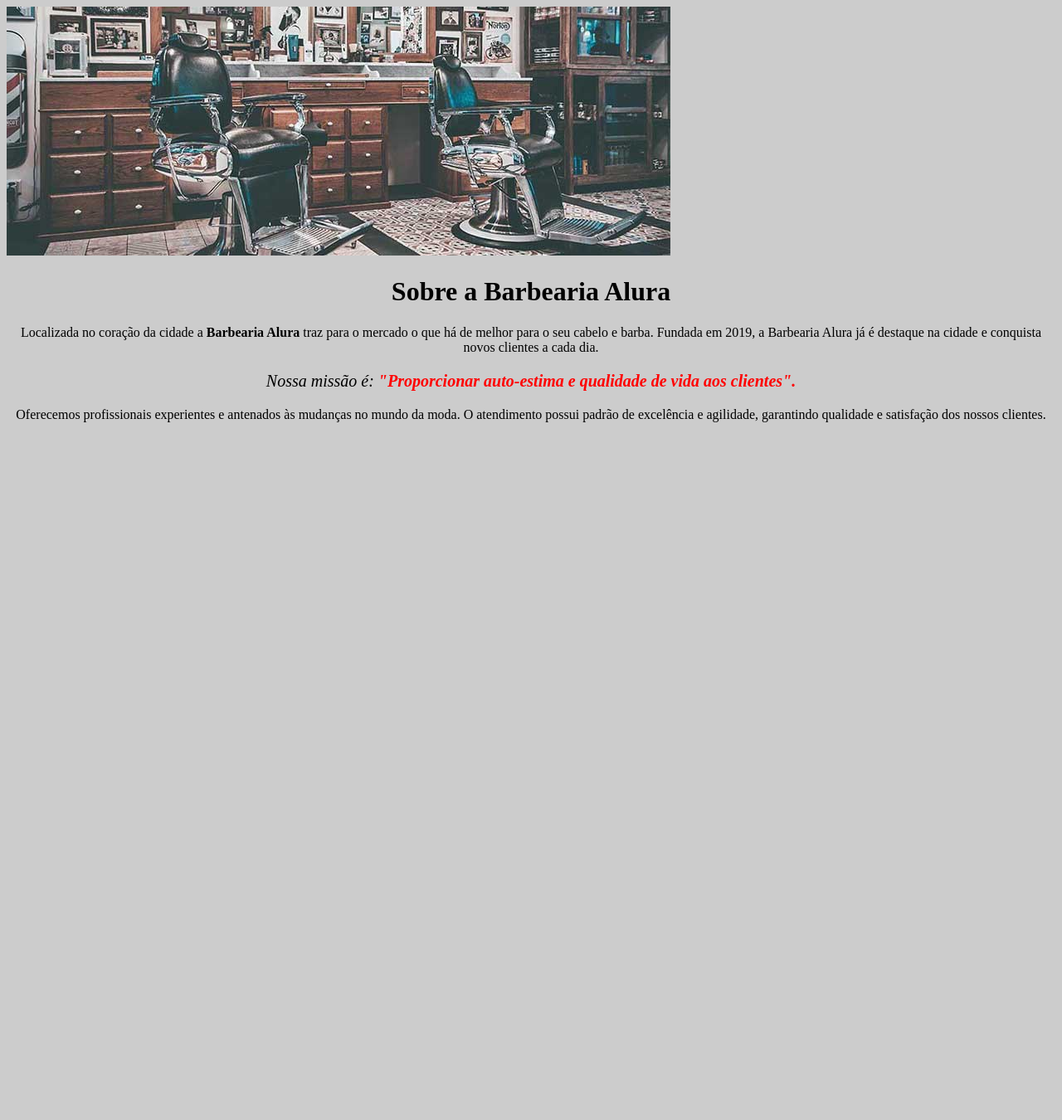
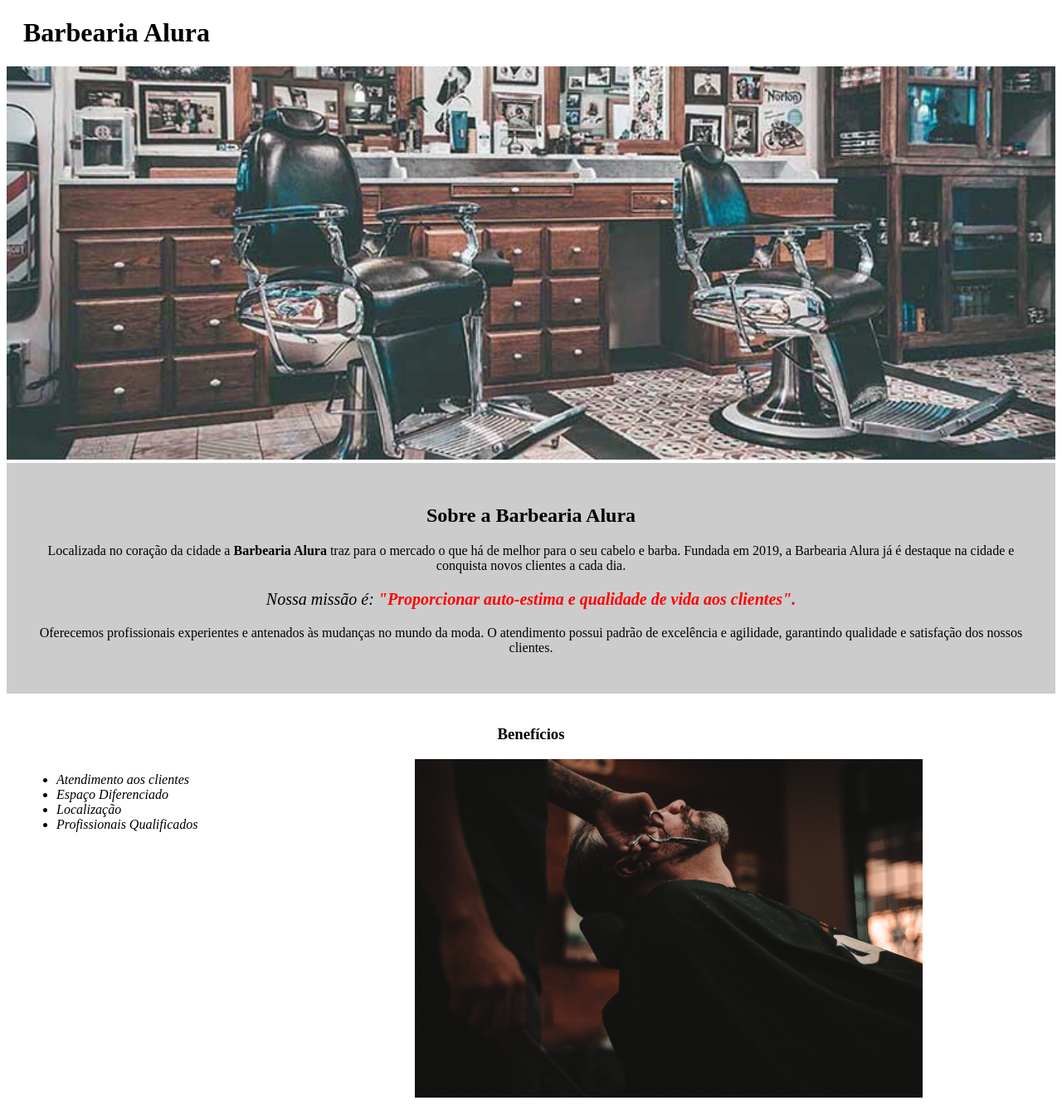
Before and after one commit to LeonardoKleimpaul/alura-one, a plain HTML site: page HTLM_CSS/Barbeiaria_Alura/Barbearia_Alura.html in a window 1280 px wide. Shown: the whole page at 83% size. Before the commit the page ends 800 px from the top, so only its background shows below. Drawn offline with Linux system fonts and the light colour scheme.

Commit message:
att barbearia alura

```diff
--- a/HTLM_CSS/Barbeiaria_Alura/Barbearia_Alura.html
+++ b/HTLM_CSS/Barbeiaria_Alura/Barbearia_Alura.html
@@ -6,19 +6,24 @@
     <link rel="stylesheet" href="style.css" />
   </head>
   <body>
-    <img src="banner.jpg"/>
-    <h1>Sobre a Barbearia Alura</h1>
+    <header>
+      <h1 class="titulo-principal">Barbearia Alura</h1>
+    </header>
+    <img id="banner" src="banner.jpg" />
+    <div class="principal">
+      <h2 class="titulo-centralizado">Sobre a Barbearia Alura</h2>
       <p>
         Localizada no coração da cidade a <strong>Barbearia Alura</strong> traz
         para o mercado o que há de melhor para o seu cabelo e barba. Fundada em
-      2019, a Barbearia Alura já é destaque na cidade e conquista novos clientes
-      a cada dia.
+        2019, a Barbearia Alura já é destaque na cidade e conquista novos
+        clientes a cada dia.
       </p>
       <p id="missao">
         <em
           >Nossa missão é:
           <strong
-          >"Proporcionar auto-estima e qualidade de vida aos clientes".</strong
+            >"Proporcionar auto-estima e qualidade de vida aos
+            clientes".</strong
           ></em
         >
       </p>
@@ -27,5 +32,18 @@
         moda. O atendimento possui padrão de excelência e agilidade, garantindo
         qualidade e satisfação dos nossos clientes.
       </p>
+    </div>
+
+    <div class="beneficios">
+      <h3 class="titulo-centralizado">Benefícios</h3>
+      <ul>
+        <li class="itens">Atendimento aos clientes</li>
+        <li class="itens">Espaço Diferenciado</li>
+        <li class="itens">Localização</li>
+        <li class="itens">Profissionais Qualificados</li>
+      </ul>
+
+      <img src="beneficios.jpg" class="imagemBeneficios" />
+    </div>
   </body>
 </html>
--- a/HTLM_CSS/Barbeiaria_Alura/style.css
+++ b/HTLM_CSS/Barbeiaria_Alura/style.css
@@ -1,8 +1,20 @@
 body {
-  background: #cccccc;
 }
 
-h1 {
+#banner {
+  width: 100%;
+}
+
+.principal {
+  background: #cccccc;
+  padding: 30px;
+}
+
+.titulo-principal {
+  padding-left: 20px;
+}
+
+.titulo-centralizado {
   text-align: center;
 }
 
@@ -17,3 +29,23 @@ p {
 em strong {
   color: #ff0000;
 }
+
+.itens {
+  font-style: italic;
+}
+
+.beneficios {
+  background: #ffffff;
+  padding: 20px;
+}
+
+ul {
+  display: inline-block;
+  vertical-align: top;
+  width: 20%;
+  margin-right: 15%;
+}
+
+.imagemBeneficios {
+  width: 50%;
+}
```
Also changed, not shown: HTLM_CSS/Barbeiaria_Alura/beneficios.jpg (added). Lines whose indentation alone changed are shown as unchanged.
